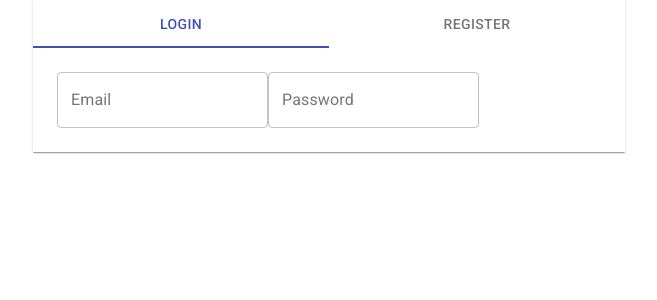
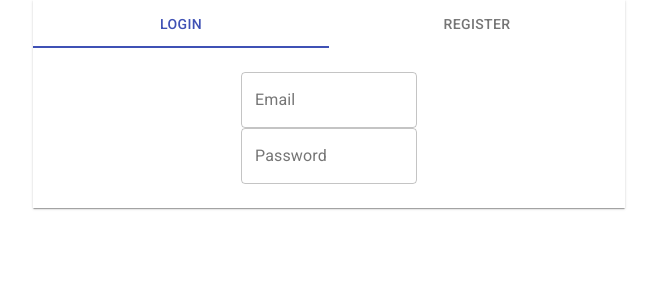
Before and after one commit to lucifer2355/event-messange, a React (Create React App) app in the folder client/: page / in a window 1280 px wide. Shown: the top 300 px of the page, without its empty margins (311-968 px from the left). Built offline with nearby package versions, Linux system fonts and the light colour scheme.

Commit message:
add grid view for login form

```diff
--- a/client/src/pages/AuthPage/AuthPage.tsx
+++ b/client/src/pages/AuthPage/AuthPage.tsx
@@ -6,7 +6,8 @@ import {
   Paper,
   Tabs,
   Box,
-  TextField
+  TextField,
+  Grid
 } from "@material-ui/core";
 
 interface TabPanelProps {
@@ -64,7 +65,8 @@ const AuthPage: React.FC = () => {
 
           <form className='auth__form' noValidate autoComplete='off'>
             <TabPanel value={value} index={0}>
-              <div className='auth__form__login'>
+              <Grid container spacing={1} justify='center'>
+                <Grid item xs={10} sm={6} md={4}>
                   <TextField
                     id='email'
                     label='Email'
@@ -77,7 +79,8 @@ const AuthPage: React.FC = () => {
                     variant='outlined'
                     type='password'
                   />
-              </div>
+                </Grid>
+              </Grid>
             </TabPanel>
             <TabPanel value={value} index={1}>
               Register
--- a/client/src/pages/AuthPage/authpage.scss
+++ b/client/src/pages/AuthPage/authpage.scss
@@ -3,11 +3,4 @@
     width: 50%;
     margin: 0 auto;
   }
-
-  &__form {
-    &__login {
-      display: block;
-      width: 100%;
-    }
-  }
 }
```
Lines whose indentation alone changed are shown as unchanged.
